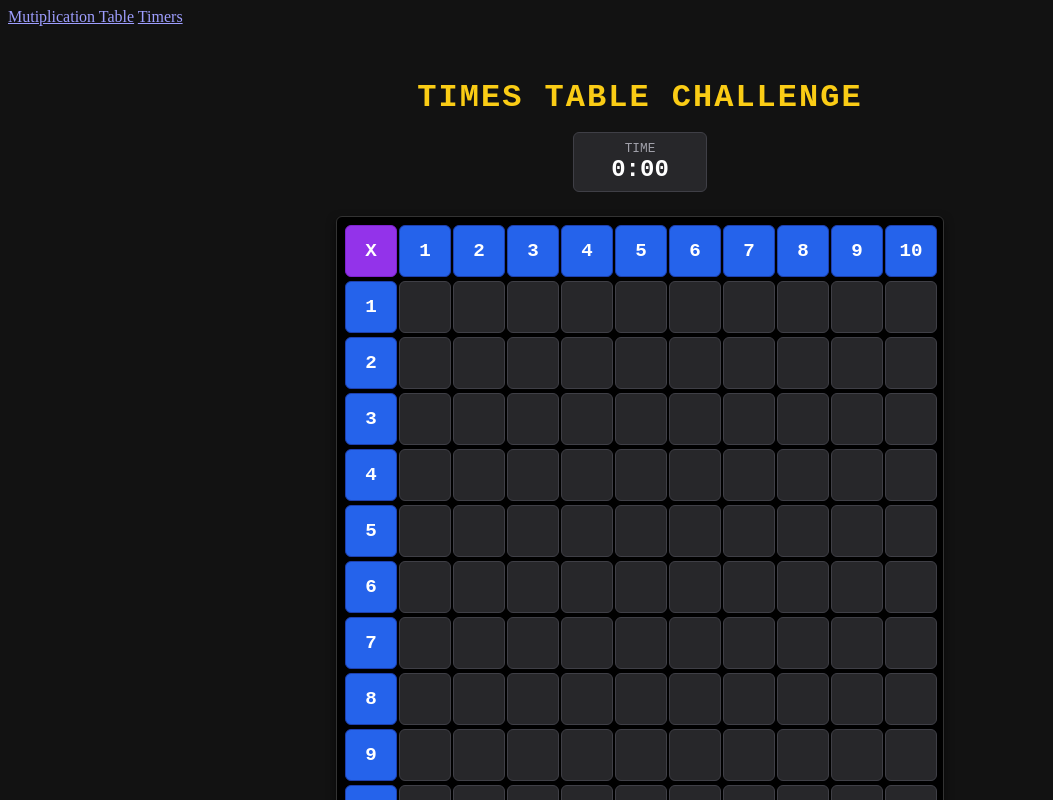
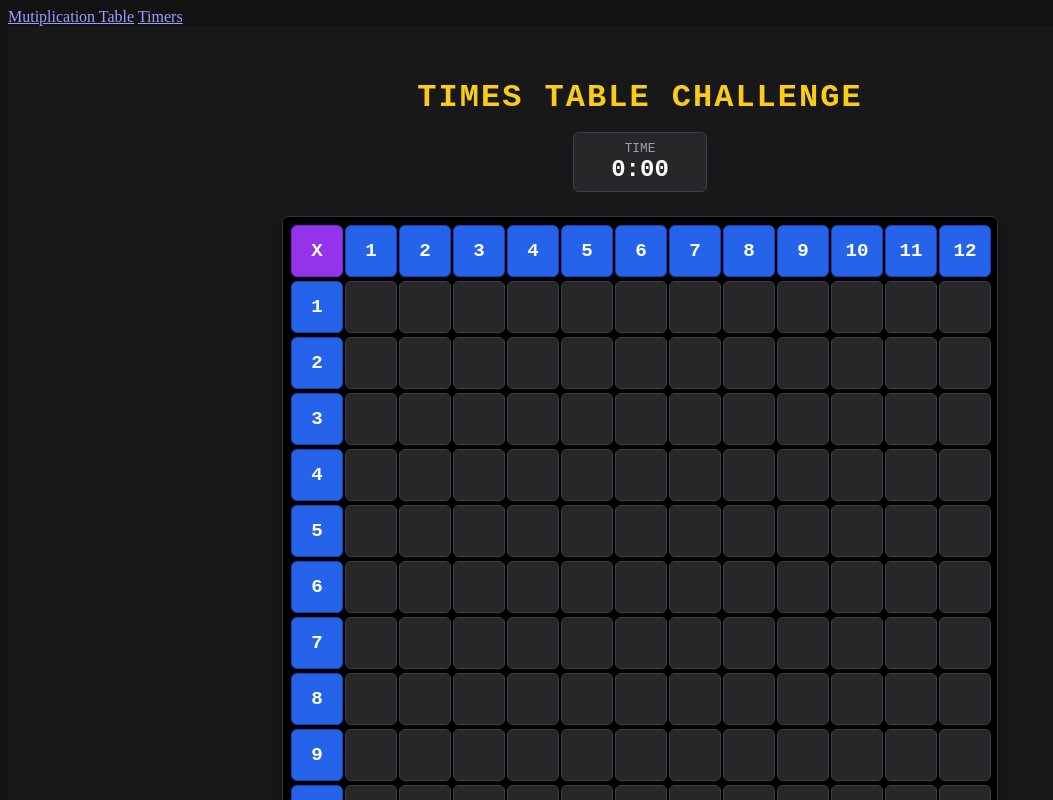
Before and after one commit to timscodebase/svelte-playground, a SvelteKit app: page /mulipication-tables in a window 1280 px wide. Shown: the top 800 px of the page, without its empty margins (0-1053 px from the left). Built offline with nearby package versions, Linux system fonts and the light colour scheme.

Commit message:
scaling CSS

```diff
--- a/src/routes/mulipication-tables/+page.svelte
+++ b/src/routes/mulipication-tables/+page.svelte
@@ -3,10 +3,10 @@
   import { onMount, onDestroy } from "svelte";
   import confetti from "canvas-confetti";
 
-  // Configuration
-  const SIZE = 10;
+  // --- Configuration ---
+  const SIZE = 12;
 
-  // Type definition for a single cell
+  // --- Types ---
   type CellState = "empty" | "editing" | "correct" | "wrong" | "filled";
 
   interface Cell {
@@ -16,18 +16,39 @@
     answer: number;
   }
 
-  // State
-  let grid: Cell[][] = [];
-  let activeRow: number | null = null;
-  let activeCol: number | null = null;
+  // --- State Initialization ---
+  function createGrid(): Cell[][] {
+    const newGrid: Cell[][] = [];
+    for (let r = 0; r <= SIZE; r++) {
+      let row: Cell[] = [];
+      for (let c = 0; c <= SIZE; c++) {
+        row.push({
+          value: null,
+          tempValue: null,
+          status: "empty",
+          answer: r * c,
+        });
+      }
+      newGrid.push(row);
+    }
+    return newGrid;
+  }
+
+  // Svelte 5: Deeply reactive state object
+  let grid = $state(createGrid());
+
+  // Selection State
+  let selectedR = $state<number | null>(null);
+  let selectedC = $state<number | null>(null);
 
   // Timer State
-  let startTime: number | null = null;
-  let elapsed: number = 0;
+  let startTime = $state<number | null>(null);
+  let elapsed = $state(0);
+  let bestTime = $state<number | null>(null);
+  let gameFinished = $state(false);
   let timerInterval: any = null;
-  let bestTime: number | null = null;
-  let gameFinished = false;
 
+  // --- Lifecycle ---
   onMount(() => {
     const storedBest = localStorage.getItem("multiplication-best-time");
     if (storedBest) {
@@ -39,23 +60,7 @@
     if (timerInterval) clearInterval(timerInterval);
   });
 
-  // Initialize the grid
-  for (let r = 0; r <= SIZE; r++) {
-    let row: Cell[] = [];
-    for (let c = 0; c <= SIZE; c++) {
-      row.push({
-        value: null,
-        tempValue: null,
-        status: "empty",
-        answer: r * c,
-      });
-    }
-    grid.push(row);
-  }
-  grid = grid;
-
-  // --- Timer Logic ---
-
+  // --- Helpers ---
   function formatTime(seconds: number): string {
     const m = Math.floor(seconds / 60);
     const s = Math.floor(seconds % 60);
@@ -74,30 +79,27 @@
     let allCorrect = true;
     for (let r = 1; r <= SIZE; r++) {
       for (let c = 1; c <= SIZE; c++) {
-        if (grid[r][c].status !== "correct" && grid[r][c].status !== "filled") {
-          // If it's not explicitly marked correct/filled, check the value
-          // This handles cases where user types blindly without hitting enter
-          if (grid[r][c].value !== grid[r][c].answer) {
-            allCorrect = false;
-            break;
-          }
+        const cell = grid[r][c];
+        // Check if value matches answer (even if not visually marked 'correct' yet)
+        if (cell.value !== cell.answer) {
+          allCorrect = false;
+          break;
         }
       }
     }
 
     if (allCorrect && !gameFinished) {
       gameFinished = true;
-      clearInterval(timerInterval);
+      if (timerInterval) clearInterval(timerInterval);
+
       const finalTime = (Date.now() - startTime!) / 1000;
       elapsed = finalTime;
 
-      // Update Best Time
       if (bestTime === null || finalTime < bestTime) {
         bestTime = finalTime;
         localStorage.setItem("multiplication-best-time", finalTime.toString());
       }
 
-      // Celebrate
       confetti({
         particleCount: 150,
         spread: 70,
@@ -106,44 +108,79 @@
     }
   }
 
-  // --- Actions ---
+  // --- Interaction Logic ---
 
-  function activateCell(r: number, c: number) {
+  function selectCell(r: number, c: number) {
+    if (r < 1 || r > SIZE || c < 1 || c > SIZE) return;
+
+    // Close previous edit if changing selection
+    if (
+      (selectedR !== r || selectedC !== c) &&
+      selectedR !== null &&
+      selectedC !== null
+    ) {
+      if (grid[selectedR][selectedC].status === "editing") {
+        cancelEdit(selectedR, selectedC);
+      }
+    }
+    selectedR = r;
+    selectedC = c;
+    startTimer();
+  }
+
+  function moveSelection(dr: number, dc: number) {
+    if (selectedR === null || selectedC === null) {
+      selectCell(1, 1);
+      return;
+    }
+
+    let newR = selectedR + dr;
+    let newC = selectedC + dc;
+
+    // Wrap columns
+    if (newC > SIZE) {
+      newC = 1;
+      newR++;
+    } else if (newC < 1) {
+      newC = SIZE;
+      newR--;
+    }
+
+    // Bounds check rows
+    if (newR > SIZE || newR < 1) return;
+
+    selectCell(newR, newC);
+  }
+
+  function startEditing(
+    r: number,
+    c: number,
+    initialValue: string | null = null,
+  ) {
     if (r === 0 || c === 0) return;
+    selectCell(r, c);
 
-    // Start timer on first interaction
-    startTimer();
+    grid[r][c].status = "editing";
 
-    // Highlight headers
-    activeRow = r;
-    activeCol = c;
-
-    // Reset others
-    grid = grid.map((row) =>
-      row.map((cell) => {
-        if (cell.status === "editing") {
-          return { ...cell, status: cell.value ? "filled" : "empty" };
-        }
-        return cell;
-      }),
-    );
-
-    // Set current to editing
-    grid[r][c].status = "editing";
-    grid[r][c].tempValue = grid[r][c].value;
+    // Auto-fill if user started typing a number
+    if (initialValue) {
+      grid[r][c].tempValue = parseInt(initialValue);
+    } else {
+      grid[r][c].tempValue = grid[r][c].value;
+    }
   }
 
   function cancelEdit(r: number, c: number) {
+    // Svelte 5: Direct mutation triggers update
     grid[r][c].status = grid[r][c].value ? "filled" : "empty";
     grid[r][c].tempValue = null;
-    activeRow = null;
-    activeCol = null;
+    // Don't clear selection so user keeps their place
   }
 
   function confirmCell(r: number, c: number) {
     const cell = grid[r][c];
 
-    // Validate input
+    // Basic validation
     if (
       cell.tempValue === null ||
       isNaN(Number(cell.tempValue)) ||
@@ -157,13 +194,17 @@
     const isCorrect = inputVal === cell.answer;
 
     grid[r][c].value = inputVal;
-    activeRow = null;
-    activeCol = null;
 
     if (isCorrect) {
       grid[r][c].status = "correct";
-      checkWin(); // Check if this was the last one
+      checkWin();
+
+      // Feature: Auto-advance on correct
+      moveSelection(0, 1);
+
+      // Revert green to filled after delay
       setTimeout(() => {
+        // Ensure it wasn't changed to something else in the meantime
         if (grid[r][c].status === "correct") {
           grid[r][c].status = "filled";
         }
@@ -173,44 +214,80 @@
     }
   }
 
-  function handleKeydown(e: KeyboardEvent, r: number, c: number) {
+  // --- Event Handlers ---
+
+  function handleWindowKeydown(e: KeyboardEvent) {
+    // 1. Arrow Navigation
+    if (["ArrowUp", "ArrowDown", "ArrowLeft", "ArrowRight"].includes(e.key)) {
+      e.preventDefault();
+      const map: Record<string, [number, number]> = {
+        ArrowUp: [-1, 0],
+        ArrowDown: [1, 0],
+        ArrowLeft: [0, -1],
+        ArrowRight: [0, 1],
+      };
+      moveSelection(map[e.key][0], map[e.key][1]);
+      return;
+    }
+
+    if (selectedR === null || selectedC === null) return;
+
+    const cell = grid[selectedR][selectedC];
+    const isEditing = cell.status === "editing";
+
+    // 2. Quick Entry (Type number to start editing immediately)
+    if (!isEditing && /^[0-9]$/.test(e.key)) {
+      e.preventDefault(); // Stop window scroll or other defaults
+      startEditing(selectedR, selectedC, e.key);
+    }
+
+    // 3. Enter to edit
+    if (!isEditing && e.key === "Enter") {
+      e.preventDefault();
+      startEditing(selectedR, selectedC);
+    }
+  }
+
+  function handleInputKeydown(e: KeyboardEvent, r: number, c: number) {
+    e.stopPropagation(); // Don't bubble to window
+
     if (e.key === "Enter") confirmCell(r, c);
     if (e.key === "Escape") cancelEdit(r, c);
+    if (e.key === "Tab") {
+      e.preventDefault();
+      confirmCell(r, c);
+      moveSelection(0, e.shiftKey ? -1 : 1);
+    }
   }
-
-  // --- Global Controls ---
 
   function checkAll() {
     for (let r = 1; r <= SIZE; r++) {
       for (let c = 1; c <= SIZE; c++) {
         const cell = grid[r][c];
         if (cell.value !== null) {
-          if (cell.value === cell.answer) {
-            cell.status = "correct";
+          const correct = cell.value === cell.answer;
+          cell.status = correct ? "correct" : "wrong";
+          if (correct) {
             setTimeout(() => {
               if (grid[r][c].status === "correct") grid[r][c].status = "filled";
             }, 2000);
-          } else {
-            cell.status = "wrong";
           }
         }
       }
     }
-    grid = grid;
     checkWin();
   }
 
   function clearAll() {
     if (!confirm("Are you sure you want to clear the whole board?")) return;
 
-    // Reset Game State
+    // Reset Game
     startTime = null;
     elapsed = 0;
     gameFinished = false;
     if (timerInterval) clearInterval(timerInterval);
-    activeRow = null;
-    activeCol = null;
 
+    // Reset Grid (mutation is reactive)
     for (let r = 1; r <= SIZE; r++) {
       for (let c = 1; c <= SIZE; c++) {
         grid[r][c].value = null;
@@ -218,9 +295,12 @@
         grid[r][c].status = "empty";
       }
     }
-    grid = grid;
+    selectedR = null;
+    selectedC = null;
   }
 </script>
+
+<svelte:window onkeydown={handleWindowKeydown} />
 
 <div class="container">
   <div class="header-section">
@@ -239,11 +319,11 @@
     </div>
   </div>
 
-  <div class="grid-wrapper">
+  <div class="grid-wrapper" style="--SIZE: {SIZE}">
     <div class="grid-row header-row">
       <div class="cell corner">X</div>
       {#each Array(SIZE) as _, i}
-        <div class="cell header" class:highlighted={activeCol === i + 1}>
+        <div class="cell header" class:highlighted={selectedC === i + 1}>
           {i + 1}
         </div>
       {/each}
@@ -251,26 +331,24 @@
 
     {#each grid.slice(1) as row, r}
       <div class="grid-row">
-        <div class="cell header" class:highlighted={activeRow === r + 1}>
+        <div class="cell header" class:highlighted={selectedR === r + 1}>
           {r + 1}
         </div>
 
-        {#each row.slice(1) as cell, c}
-          {@const actualR = r + 1}
-          {@const actualC = c + 1}
-
+        {#snippet Cell(cell, isSelected, actualR, actualC)}
           <div
             class="cell interactive {cell.status}"
-            on:click={() => activateCell(actualR, actualC)}
+            class:selected={isSelected}
+            onclick={() => startEditing(actualR, actualC)}
             role="button"
-            tabindex="0"
+            tabindex="-1"
           >
             {#if cell.status === "editing"}
               <div class="input-area">
                 <input
                   type="number"
                   bind:value={cell.tempValue}
-                  on:keydown={(e) => handleKeydown(e, actualR, actualC)}
+                  onkeydown={(e) => handleInputKeydown(e, actualR, actualC)}
                   autoFocus
                 />
               </div>
@@ -278,31 +356,43 @@
               <div class="actions" transition:fly={{ y: -20, duration: 250 }}>
                 <button
                   class="btn-icon check"
-                  on:click|stopPropagation={() => confirmCell(actualR, actualC)}
+                  onclick={(e) => {
+                    e.stopPropagation();
+                    confirmCell(actualR, actualC);
+                  }}
                 >
                   ✓
                 </button>
                 <button
                   class="btn-icon cancel"
-                  on:click|stopPropagation={() => cancelEdit(actualR, actualC)}
+                  onclick={(e) => {
+                    e.stopPropagation();
+                    cancelEdit(actualR, actualC);
+                  }}
                 >
                   ✕
                 </button>
               </div>
             {:else}
-              <span class="value">
-                {cell.value ?? ""}
-              </span>
+              <span class="value">{cell.value ?? ""}</span>
             {/if}
           </div>
+        {/snippet}
+
+        {#each row.slice(1) as cell, c}
+          {@const actualR = r + 1}
+          {@const actualC = c + 1}
+          {@const isSelected = selectedR === actualR && selectedC === actualC}
+
+          {@render Cell(cell, isSelected, actualR, actualC)}
         {/each}
       </div>
     {/each}
   </div>
 
   <div class="controls">
-    <button class="big-btn check-all" on:click={checkAll}>Check All</button>
-    <button class="big-btn clear-all" on:click={clearAll}>Clear Board</button>
+    <button class="big-btn check-all" onclick={checkAll}>Check All</button>
+    <button class="big-btn clear-all" onclick={clearAll}>Clear Board</button>
   </div>
 </div>
 
@@ -310,25 +400,18 @@
   /* --- High Contrast / Dark Mode Theme --- */
   :root {
     --color-bg: #18181b;
-
-    /* Headers */
     --color-header: #2563eb;
     --color-header-text: #ffffff;
-    --color-header-highlight: #facc15; /* Yellow highlight for headers */
+    --color-header-highlight: #facc15;
     --color-header-highlight-text: #000000;
-
-    /* Cells */
     --color-cell-bg: #27272a;
     --color-cell-filled: #3f3f46;
     --color-cell-hover: #52525b;
     --color-text: #f4f4f5;
-
-    /* States */
     --color-correct: #16a34a;
     --color-wrong: #dc2626;
-    --color-editing: #facc15; /* Bright Yellow */
+    --color-editing: #facc15;
     --color-editing-text: #000000;
-
     --shadow: 0 4px 10px rgba(0, 0, 0, 0.5);
     --radius: 6px;
   }
@@ -340,6 +423,8 @@
     align-items: center;
     padding: 2rem;
     min-height: 100vh;
+    background-color: var(--color-bg);
+    color: var(--color-text);
   }
 
   .header-section {
@@ -347,8 +432,6 @@
     flex-direction: column;
     align-items: center;
     margin-bottom: 1.5rem;
-    width: 100%;
-    max-width: 600px;
   }
 
   h1 {
@@ -374,24 +457,21 @@
     border: 1px solid #3f3f46;
     min-width: 100px;
   }
-
   .stat-box.best {
     border-color: var(--color-correct);
   }
-
   .stat-box .label {
     font-size: 0.8rem;
     color: #a1a1aa;
     text-transform: uppercase;
   }
-
   .stat-box .value {
     font-size: 1.5rem;
     font-weight: bold;
     color: white;
   }
 
-  /* --- Grid Layout --- */
+  /* --- Grid --- */
   .grid-wrapper {
     display: flex;
     flex-direction: column;
@@ -406,11 +486,11 @@
 
   .grid-row {
     display: grid;
-    grid-template-columns: 50px repeat(10, 50px);
+    grid-template-columns: 50px repeat(var(--SIZE), 50px);
     gap: 4px;
   }
 
-  /* --- Cell Styling --- */
+  /* --- Cells --- */
   .cell {
     width: 50px;
     height: 50px;
@@ -430,18 +510,17 @@
     color: var(--color-header-text);
     border: 1px solid #1e40af;
     transition:
-      background-color 0.2s,
-      color 0.2s;
+      transform 0.2s,
+      background-color 0.2s;
   }
 
-  /* Highlight state for headers */
   .header.highlighted {
     background-color: var(--color-header-highlight);
     color: var(--color-header-highlight-text);
-    border-color: white;
-    transform: scale(1.05);
+    transform: scale(1.1);
     z-index: 5;
     box-shadow: 0 0 10px rgba(250, 204, 21, 0.5);
+    border-color: white;
   }
 
   .corner {
@@ -456,13 +535,18 @@
     border: 1px solid #3f3f46;
     overflow: hidden;
   }
-
   .interactive:hover {
     background-color: var(--color-cell-hover);
-    border-color: #71717a;
   }
 
-  /* --- States --- */
+  /* Selection State (Blue Ring) */
+  .cell.selected {
+    border: 2px solid #3b82f6;
+    box-shadow: inset 0 0 0 1px #3b82f6;
+    z-index: 10;
+  }
+
+  /* --- Interactive States --- */
   .interactive.editing {
     background-color: transparent;
     border: 2px solid white;
@@ -477,25 +561,20 @@
   .interactive.correct {
     background-color: var(--color-correct);
     color: white;
-    border-color: #15803d;
     animation: pop 0.3s cubic-bezier(0.175, 0.885, 0.32, 1.275);
   }
-
   .interactive.wrong {
     background-color: var(--color-wrong);
     color: white;
-    border-color: #b91c1c;
     animation: shake 0.4s ease-in-out;
   }
-
   .interactive.filled {
     background-color: var(--color-cell-filled);
     color: #e4e4e7;
     border: 1px solid #52525b;
   }
 
-  /* --- Editing Layout --- */
-
+  /* --- Editing UI --- */
   .input-area {
     width: 100%;
     height: 100%;
@@ -504,9 +583,9 @@
     display: flex;
     align-items: center;
     justify-content: center;
+    border-radius: 4px 4px 0 0;
     position: relative;
     z-index: 2;
-    border-radius: 4px 4px 0 0;
   }
 
   input {
@@ -516,20 +595,12 @@
     background: transparent;
     text-align: center;
     font-size: 1.2rem;
-    font-family: inherit;
     font-weight: bold;
-    color: inherit;
     outline: none;
     padding: 0;
-    margin: 0;
   }
 
-  input::-webkit-outer-spin-button,
-  input::-webkit-inner-spin-button {
-    -webkit-appearance: none;
-    margin: 0;
-  }
-
+  /* Pop-under buttons */
   .actions {
     position: absolute;
     top: 100%;
@@ -541,7 +612,6 @@
     border: 2px solid white;
     border-top: none;
     border-radius: 0 0 6px 6px;
-    box-sizing: border-box;
     overflow: hidden;
   }
 
@@ -550,33 +620,29 @@
     border: none;
     font-size: 1.2rem;
     cursor: pointer;
+    font-weight: 900;
     display: flex;
     align-items: center;
     justify-content: center;
-    font-weight: 900;
   }
-
   .check {
     background-color: #16a34a;
     color: white;
   }
-
   .cancel {
     background-color: #dc2626;
     color: white;
   }
-
   .btn-icon:hover {
     filter: brightness(1.1);
   }
 
-  /* --- Footer Controls --- */
+  /* --- Controls --- */
   .controls {
     margin-top: 2rem;
     display: flex;
     gap: 1rem;
   }
-
   .big-btn {
     border: none;
     padding: 12px 24px;
@@ -589,29 +655,24 @@
     font-family: inherit;
     border: 2px solid transparent;
   }
-
   .check-all {
-    background-color: transparent;
     border-color: #16a34a;
     color: #16a34a;
+    background: transparent;
   }
-
   .check-all:hover {
     background-color: #16a34a;
     color: #000;
   }
-
   .clear-all {
-    background-color: transparent;
     border-color: #3f3f46;
     color: #a1a1aa;
+    background: transparent;
   }
-
   .clear-all:hover {
     border-color: #dc2626;
     color: #dc2626;
   }
-
   .big-btn:active {
     transform: translateY(2px);
   }
@@ -624,7 +685,6 @@
       transform: scale(1);
     }
   }
-
   @keyframes shake {
     0%,
     100% {
```
